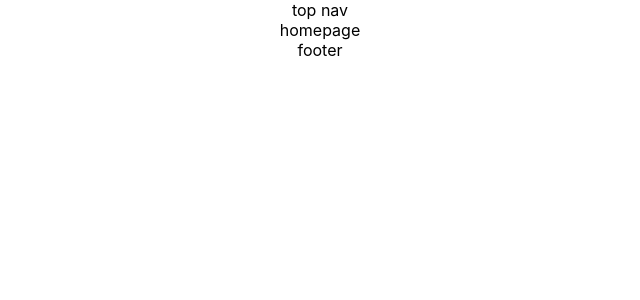
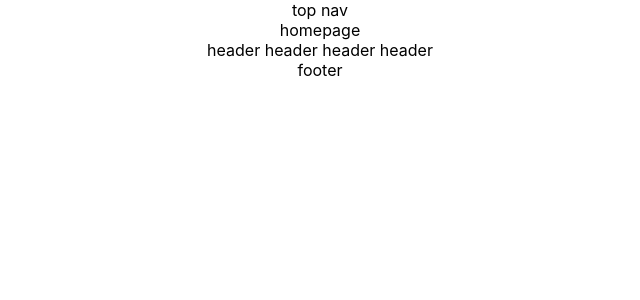
Before and after one commit to JaznanOfficial/green-roof, a React (Create React App) app: page / in a window 1280 px wide. Shown: the top 300 px of the page, without its empty margins (320-960 px from the left). Built offline with nearby package versions, Linux system fonts and the light colour scheme.

Commit message:
test github

```diff
--- a/src/pages/Homepage.js
+++ b/src/pages/Homepage.js
@@ -1,9 +1,11 @@
 import React from 'react'
+import Header from '../components/Homepage/Header'
 
 const Homepage = () => {
   return (
     <div>
       homepage
+      <Header />
     </div>
   )
 }
```
